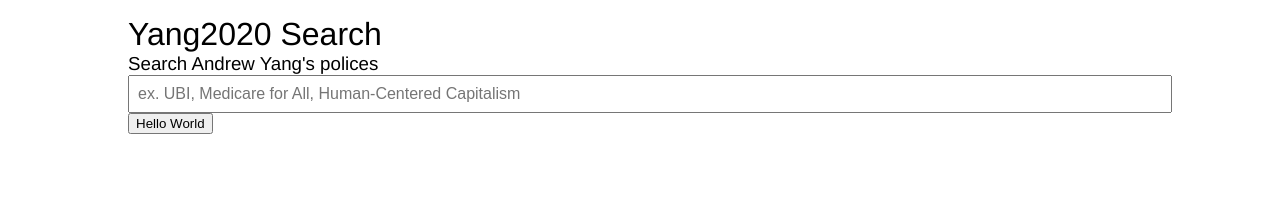
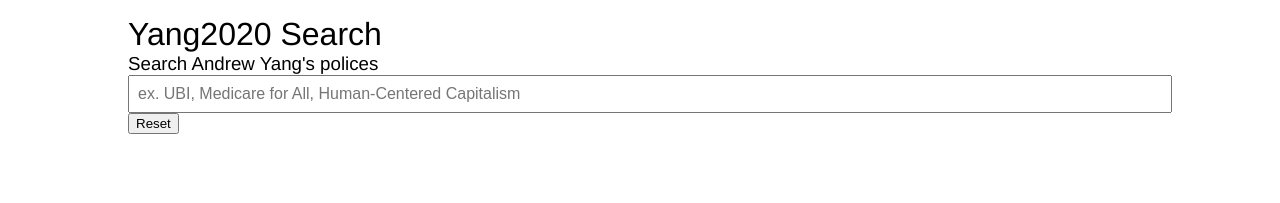
Before and after one commit to alacritythief/YangSearch, a React (Create React App) app: page / in a window 1280 px wide. Shown: the top 203 px of the page. Built offline with nearby package versions, Linux system fonts and the light colour scheme.

Commit message:
search improved, reset button added

```diff
--- a/src/components/SearchButton/SearchButton.js
+++ b/src/components/Button/Button.js
@@ -3,8 +3,7 @@
 class SearchButton extends React.Component {
   render () {
     return(
-      <button>{this.props.text}</button>
-      // <button onClick={() => this.getPolicyResults(this.state.searchValue)}>Search</button>
+      <button onClick={this.props.callback}>{this.props.text}</button>
     )
   }
 }
--- /dev/null
+++ b/src/components/Button/package.json
@@ -0,0 +1,4 @@
+{
+  "name": "button",
+  "main": "Button.js"
+}
--- a/src/components/PolicyResults/PolicyResults.js
+++ b/src/components/PolicyResults/PolicyResults.js
@@ -6,6 +6,7 @@
     let policyArray = [];
     let policies = this.props.policies;
     let count = 0;
+    if (policies.length > 0) {
       policies.forEach((policy) => {
         policyArray.push(
           <li key={count}>
@@ -18,6 +19,14 @@
         )
         count++;
       });
+    } else {
+      policyArray.push(
+        <li key={count}>
+          No Policies :(
+        </li>
+      )
+    }
+
     return policyArray;
   }
 
--- a/src/components/SearchButton/package.json
+++ /dev/null
@@ -1,4 +0,0 @@
-{
-  "name": "searchbutton",
-  "main": "SearchButton.js"
-}
--- a/src/layouts/App/App.js
+++ b/src/layouts/App/App.js
@@ -5,7 +5,7 @@
   ContentContainer
 } from '../../ui-components/containers';
 import SearchInput from '../../components/SearchInput';
-import SearchButton from '../../components/SearchButton';
+import Button from '../../components/Button/Button';
 import PolicyResults from '../../components/PolicyResults';
 import { policySearch } from '../../lib/policysearch';
 
@@ -43,6 +43,16 @@
     this.getPolicyResults(this.state.searchValue);
   }
 
+  resetSearch = () => {
+    if (this.state.searchValue !== '') {
+      this.refs.searchInput.state.value = '';
+      this.setState({
+        searchValue: '',
+        policyResults: []
+      })
+    }
+  }
+
   render () {
     return (
       <React.Fragment>
@@ -52,10 +62,11 @@
             <h1>Yang2020 Search</h1>
             <h3>Search Andrew Yang's polices</h3>
             <SearchInput
+              ref="searchInput"
               updateSearchValue={this.updateSearchValue}
               callback={this.getSearchCallback}
             />
-            <SearchButton text="Hello World"/>
+            <Button callback={() => this.resetSearch()} text="Reset"/>
             <PolicyResults
               searchValue={this.state.searchValue}
               policies={this.state.policyResults}
```
Also changed, not shown: src/components/Button/styles.js (added), src/lib/policy.js, 1 other file (tests, documents, lock files or other folders). Lines whose indentation alone changed are shown as unchanged.
